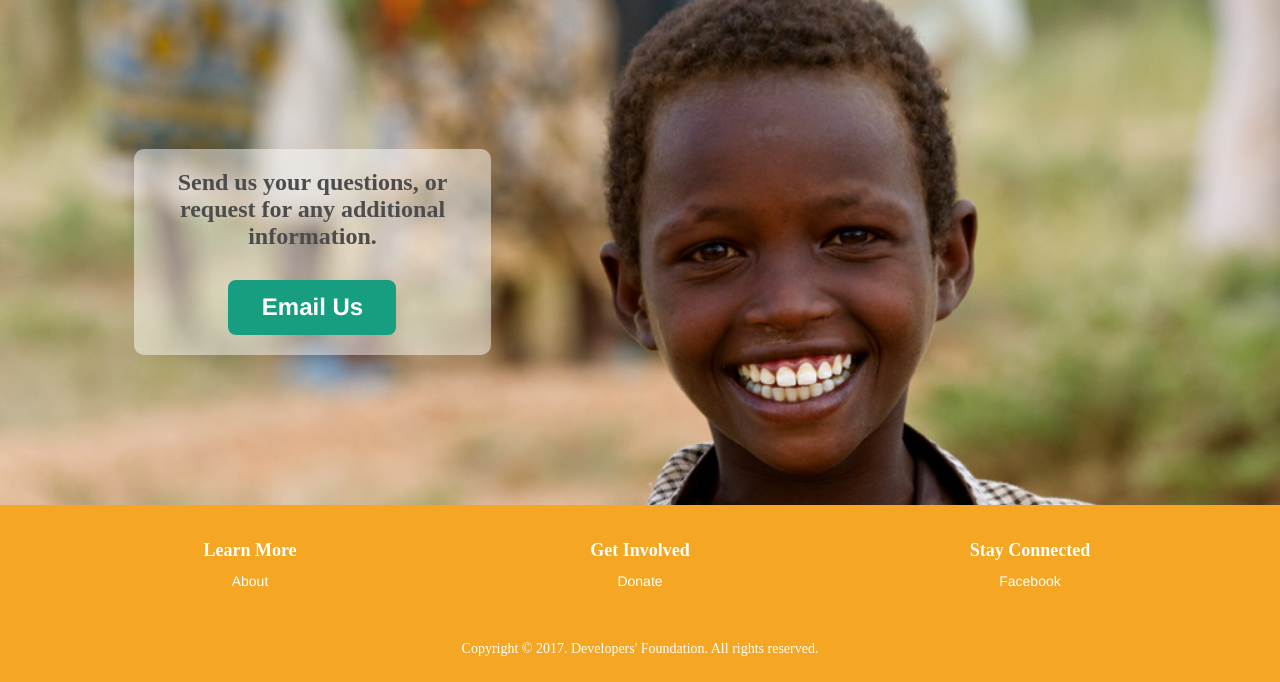
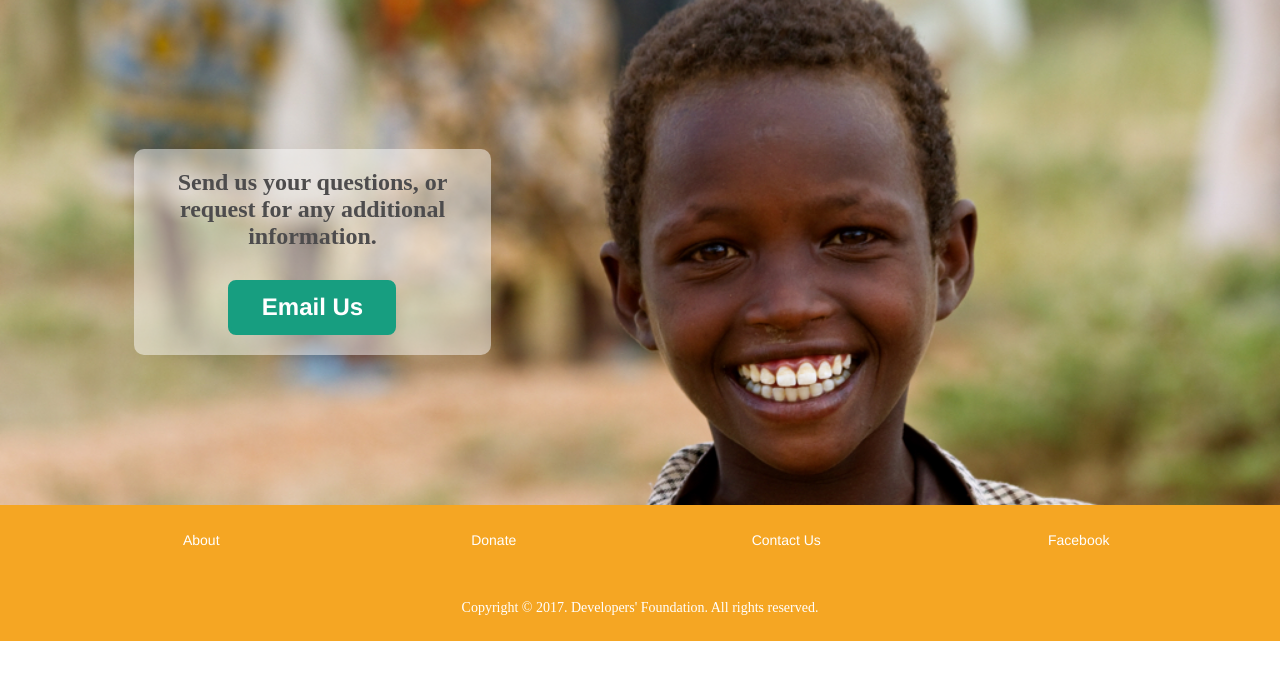
Before and after one commit to Developers-Foundation/dolly, a PHP site: page /index.php in a window 1280 px wide. Shown: the part 1219-1901 px from the top of the page. After the commit the page ends 1860 px from the top, so only its background shows below. Run offline with PHP 8.4, Linux system fonts and the light colour scheme; some libraries are stand-ins or nearby versions.

Commit message:
edit footer

```diff
--- a/public_html/footer.php
+++ b/public_html/footer.php
@@ -2,20 +2,19 @@
     <div class="container">
 
         <div class="row text-center footercolor" style="margin-bottom: 50px; margin-top: 25px">
-            <div class="col-md-4">
-                <h4><strong>Learn More</strong></h4>
+            <div class="col-md-3">
                 <a class="footercolor" href="about.php">About</a>
             </div>
-            <div class="col-md-4">
-                <h4><strong>Get Involved</strong></h4>
+            <div class="col-md-3">
                 <a class="footercolor" href="donate.php">Donate</a>
 
             </div>
-            <div class="col-md-4">
-                <h4><strong>Stay Connected</strong></h4>
+            <div class="col-md-3">
+                <a class="footercolor" href="contact.php/" target="_blank">Contact Us</a>
+            </div>
+            <div class="col-md-3">
                 <a class="footercolor" href="https://www.facebook.com/DollyChildrenFoundation/" target="_blank">Facebook</a>
             </div>
-
         </div>
         <div class="copyright footercolor text-center" style="margin-bottom: 25px">
             <p>Copyright &copy; 2017. <a class="footercolor" href="link.php?link=dev">Developers' Foundation</a>. All rights reserved.</p>
```
